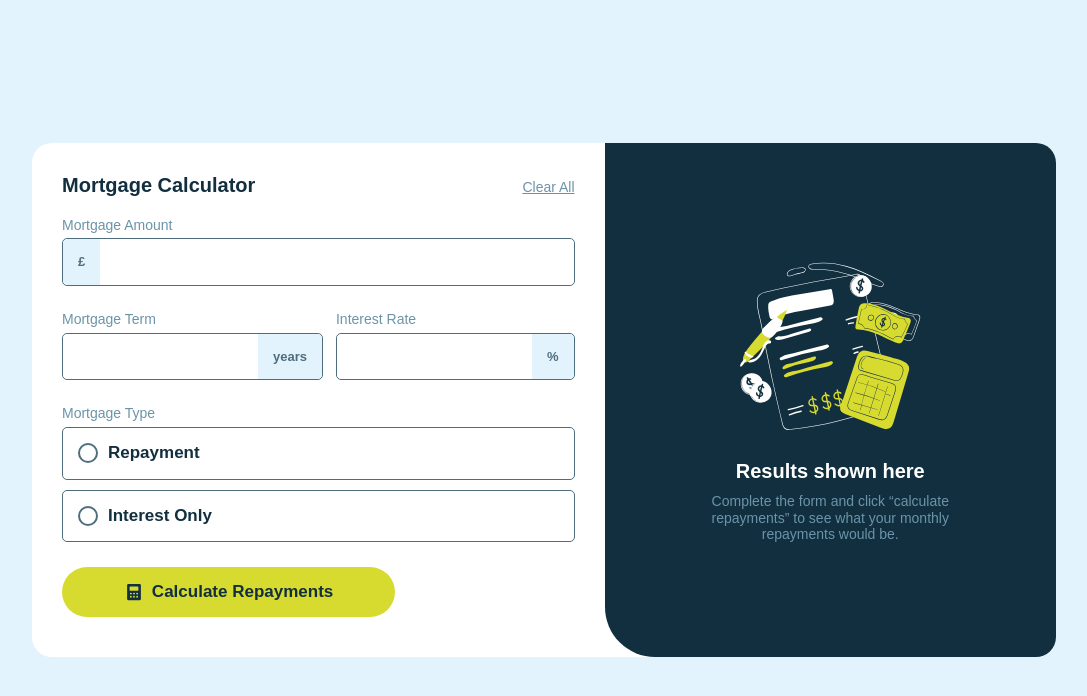
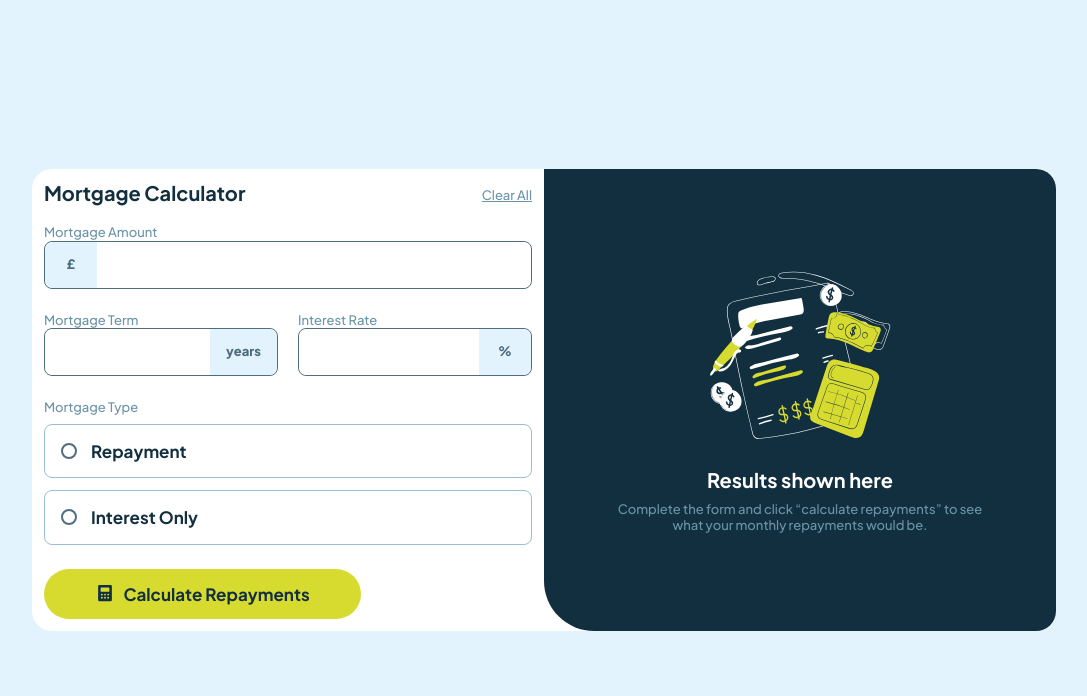
Before and after one commit to gillaercio/mortgage-repayment-calculator-main, a plain HTML site: page index.html in a window 1280 px wide. Shown: the whole page, without its empty margins (96-1183 px from the left). Drawn offline with Linux system fonts and the light colour scheme.

Commit message:
main.css fixed

```diff
--- a/assets/css/global.css
+++ b/assets/css/global.css
@@ -1,4 +1,6 @@
-* {
+*,
+*::before,
+*::after {
   margin: 0;
   padding: 0;
   box-sizing: border-box;
@@ -27,7 +29,7 @@ html {
   --Slate-900: hsl(202, 55%, 16%);
   --Slate-1100: hsl(202, 51%, 10%);
 
-  --jakarta-font: 'Jakarta', sans-serif;
+  --jakarta-font: 'Plus Jakarta Sans', sans-serif;
   --text-error: 500 1rem/120% var(--jakarta-font);
   --text: 500 1.3rem/120% var(--jakarta-font);
   --text-inputs: 700 1.3rem/120% var(--jakarta-font);
--- a/assets/css/main.css
+++ b/assets/css/main.css
@@ -1,10 +1,7 @@
 body {
   display: grid;
-  justify-self: center;
-  align-items: center;
-  width: 320px;
-  max-width: 375px;
-  height: 100vh;
+  place-items: center;
+  min-height: 100vh;
   background-color: var(--Slate-100);
 }
 
@@ -53,15 +50,16 @@ body {
 
 #form-content {
   display: grid;
-  gap: 1.3rem;
+  gap: 1.6rem;
   margin-top: 2rem;
 }
 
 .input-with-unit {
   display: flex;
   align-content: center;
-  margin-top: 0.5rem;
-  border-radius: 5px;
+  height: 4.8rem;
+  background-color: var(--White);
+  border-radius: 8px;
   border: 1px solid var(--Slate-700);
   overflow: hidden;
 }
@@ -75,7 +73,12 @@ body {
 }
 
 .input-with-unit .unit {
-  padding: 1rem;
+  display: inline-flex;
+  align-items: center;
+  justify-content: center;
+  min-width: 5.2rem;
+  height: 100%;
+  padding: 0 1.6rem;
   font: var(--text-inputs);
   background-color: var(--Slate-100);
   color: var(--Slate-700);
@@ -89,32 +92,34 @@ body {
 
 .input-with-unit input {
   flex: 1;
-  min-width: 0;
-  padding: 1rem;
+  width: 100%;
+  height: 100%;
+  padding: 0 1.6rem;
   font: var(--text-inputs);
+  color: var(--Slate-900);
   border: none;
 }
 
 .form__amount .unit {
-  border-top-left-radius: 5px;
-  border-bottom-left-radius: 5px;
+  border-top-left-radius: 8px;
+  border-bottom-left-radius: 8px;
 }
 
 .form__term .unit,
 .form__interest .unit {
-  border-top-right-radius: 5px;
-  border-bottom-right-radius: 5px;
+  border-top-right-radius: 8px;
+  border-bottom-right-radius: 8px;
 }
 
 #mortgage-amount {
-  border-top-right-radius: 5px;
-  border-bottom-right-radius: 5px;
+  border-top-right-radius: 8px;
+  border-bottom-right-radius: 8px;
 }
 
 #mortgage-term,
 #interest-rate {
-  border-top-left-radius: 5px;
-  border-bottom-left-radius: 5px;
+  border-top-left-radius: 8px;
+  border-bottom-left-radius: 8px;
 }
 
 button,
@@ -125,19 +130,20 @@ input[type="checkbox"] {
 
 .inline-div {
   display: grid;
-  gap: 1.3rem;
+  grid-template-columns: 1fr 1fr;
+  gap: 1.6rem;
 }
 
 .form__type {
   display: grid;
-  gap: 1rem;
+  gap: 1.2rem;
   padding: 0;
   color: var(--Slate-900);
   border: none;
 }
 
 .form__type legend {
-  margin-bottom: 0.5rem;
+  margin-bottom: 0.8rem;
 }
 
 input[type="radio"] {
@@ -150,9 +156,9 @@ input[type="radio"] {
   display: flex;
   gap: 1rem;
   align-items: center;
-  padding: 1rem;
-  border: 1px solid var(--Slate-700);
-  border-radius: 5px;
+  padding: 1.2rem 1.6rem;
+  border: 1px solid var(--Slate-300);
+  border-radius: 8px;
   cursor: pointer;
   transition: all 0.2s ease-in-out;
 }
@@ -224,16 +230,21 @@ input[type="radio"]:focus-visible + label {
   gap: 0.8rem;
   width: 100%;
   padding: 1.2rem;
-  margin-bottom: 1rem;
+  margin: 0;
   color: var(--Slate-900);
   background-color: var(--Lime);
-  border-radius: 25px;
+  border-radius: 999px;
   border: none;
 }
 
 #form-button:hover {
   background-color: var(--Lime-hover);
   transform: translateY(-1px);
+}
+
+#form-button img,
+#form-button span {
+  display: block;
 }
 
 #form-button img {
@@ -251,7 +262,7 @@ input[type="radio"]:focus-visible + label {
 
 .empty-state {
   display: grid;
-  gap: 0.5rem;
+  gap: 0.8rem;
   justify-content: center;
   text-align: center;
   color: var(--White);
@@ -268,18 +279,18 @@ input[type="radio"]:focus-visible + label {
 
 .filled-state {
   display: none;
-  gap: 1.2rem;
-  padding: 1.4rem;
+  gap: 1.6rem;
+  padding: 1.6rem;
   color: var(--White);
 }
 
 .repayments {
   display: grid;
   gap: 2rem;
-  padding: 1.5rem 1.25rem;
+  padding: 1.6rem;
   background-color: var(--Slate-1100);
-  border-radius: 5px;
-  border-top: 2px solid var(--Lime);
+  border-radius: 8px;
+  border-top: 3px solid var(--Lime);
 }
 
 .result-span {
@@ -305,26 +316,51 @@ input[type="radio"]:focus-visible + label {
   font: var(--text-lg);
 }
 
+@media screen and (min-width: 768px) and (max-width: 1023px) {
+  #mortgage-calculator {
+    display: flex;
+    flex-direction: column;
+    max-width: 700px;
+    width: 100%;
+    border-radius: 2rem;
+    overflow: hidden;
+    margin: 0 auto;
+  }
+
+  #form-section,
+  #results {
+    padding: 2.4rem;
+  }
+
+  #results {
+    border-radius: 0 0 2rem 2rem;
+  }
+}
+
 @media screen and (min-width: 1024px) {
   body {
     justify-content: center;
   }
 
   #mortgage-calculator {
-    display: grid;
-    grid-template-columns: repeat(2, 1fr);
-    width: 1024px;
+    display: flex;
+    max-width: 1024px;
+    width: 100%;
     border-radius: 2rem;
     overflow: hidden;
   }
 
   #form-section,
   #results {
-    padding: 3rem;
+    flex: 1 1 50%;
+    min-width: 0;
   }
 
   #form-content {
-    gap: 2.5rem;
+    display: grid;
+    grid-auto-rows: min-content;
+    width: 100%;
+    gap: 2.4rem;
   }
 
   #calculator-header {
@@ -343,7 +379,7 @@ input[type="radio"]:focus-visible + label {
   .subtitle,
   .form__type legend,
   .result-span {
-    font-size: clamp(1.2rem, 1.1rem + 1.666vw, 1.4rem);
+    font: var(--text);
   }
 
   .input-with-unit input {
@@ -352,31 +388,33 @@ input[type="radio"]:focus-visible + label {
   }
 
   .input-with-unit .unit {
-    padding: 1.5rem;
+    max-width: 100%;
     font-weight: 800;
   }
 
   .inline-div {
-    grid-template-columns: repeat(2, 1fr);
+    gap: 2rem;
+  }
+
+  .form__type div {
+    padding: 1.6rem;
   }
 
   #form-button {
     display: flex;
     width: 65%;
-    align-items: flex-end;
-  }
-
-  .form__type > div {
+    align-content: center;
     padding: 1.5rem;
   }
 
-  #form-button {
-    padding: 1.5rem;
+  #form-button img {
+    vertical-align: middle;
+    transform: translateY(-1px);
   }
 
-  #form-button > span {
+  #form-button span {
     display: flex;
-    align-items: center;
+    align-self: center;
   }
 
   #results {
@@ -386,7 +424,6 @@ input[type="radio"]:focus-visible + label {
   }
 
   .empty-state {
-    display: grid;
     gap: 1rem;
   }
 
@@ -399,8 +436,8 @@ input[type="radio"]:focus-visible + label {
   }
 
   .repayments {
-    gap: 2.5rem;
-    padding: 3rem 2.5rem;
+    gap: 2.4rem;
+    padding: 3rem 2.4rem;
     border-radius: 10px;
   }
 
@@ -409,6 +446,6 @@ input[type="radio"]:focus-visible + label {
   }
 
   #result-total {
-    font-size: clamp(2rem, 2rem + 1.666vw, 2.6rem);
+    font-size: 2.6rem;
   }
 }
--- a/index.html
+++ b/index.html
@@ -66,7 +66,7 @@
       </form>
     </section>
 
-    <section id="results" class="results result--empty">
+    <section id="results">
       <div class="empty-state">
          <img src="assets/images/illustration-empty.svg" alt="">
         <h2 class="title">Results shown here</h2>
```
